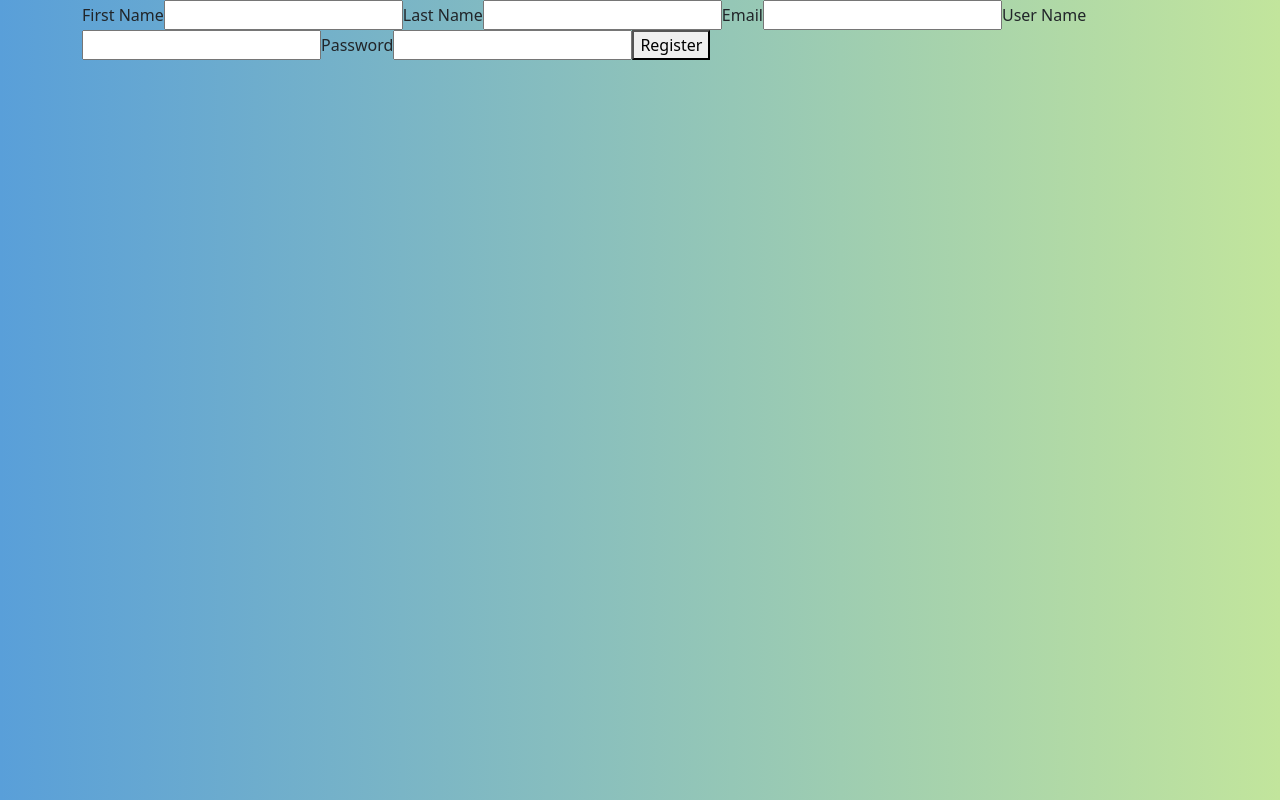
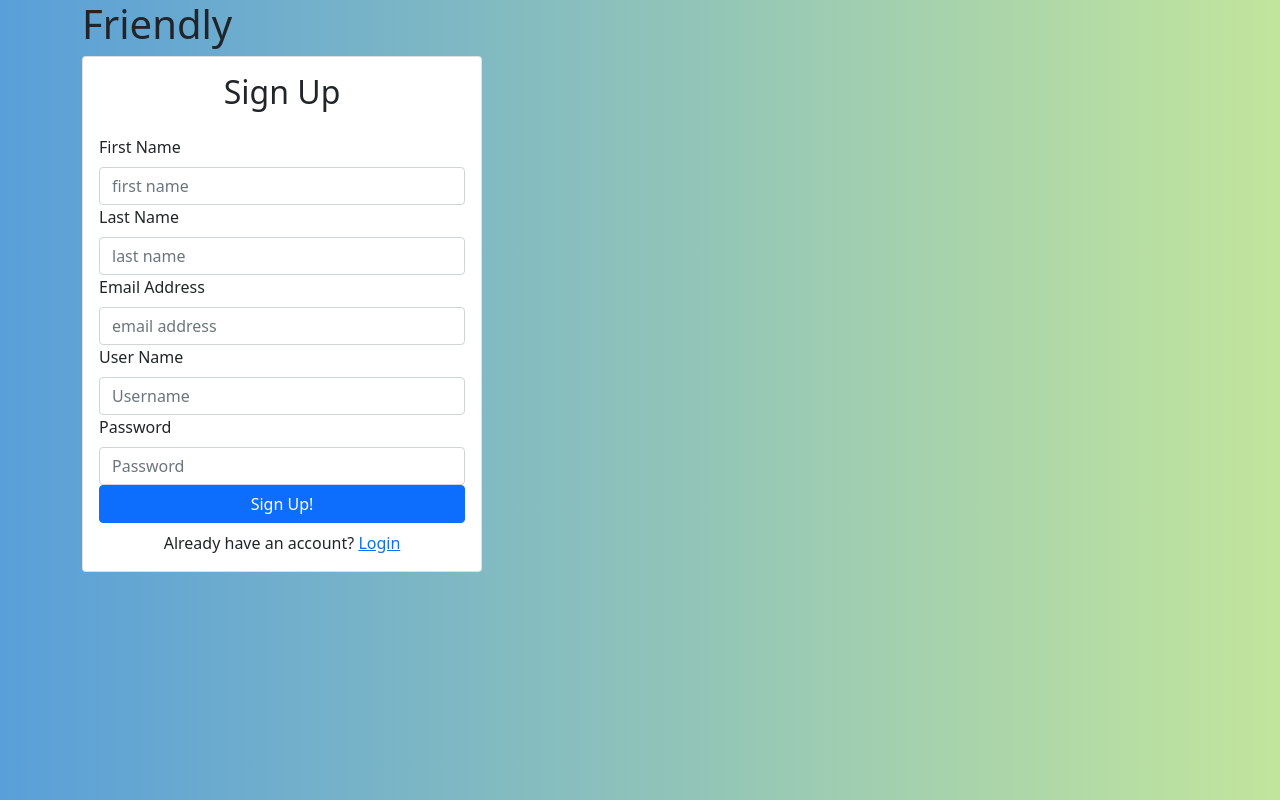
Before and after one commit to KacieHawkinsdev98/Friendly_AppV2_Capstone, a React (Create React App) app in the folder friendlyappv2/: page /signup in a window 1280 px wide. Built offline with nearby package versions, Linux system fonts and the light colour scheme.

Commit message:
created YelpAPI axios requests

```diff
--- a/friendlyappv2/src/components/Login/Login.jsx
+++ b/friendlyappv2/src/components/Login/Login.jsx
@@ -1,5 +1,7 @@
 import React, { Component } from 'react';
 import axios from 'axios';
+import { Card, Button, Form} from "react-bootstrap";
+import { Link } from "react-router-dom";
 
 
 class Login extends Component {
@@ -42,14 +44,42 @@ async userLogin(user){
 
      render() {
         return (
-        <form onSubmit={this.handleSubmit}>
-        <label>Login</label>
-        <label>Username</label>
-        <input type="text" name="username" onChange={this.handleChange} value={this.state.username}/>
-        <label>Password</label>
-        <input type="text" name="password" onChange={this.handleChange} value={this.state.password}/>
-        <button type="submit">Login</button>
-        </form>
+
+            <>
+               <h1 className="text=center mb-7">Friendly</h1>
+
+            <Card  style={{ width: '25rem' }}>
+              <Card.Body>
+                <h2 className="text-center mb-4">Log In</h2>
+                <Form onSubmit={this.handleSubmit}>
+                  <Form.Group id="username">
+                    <Form.Label>User Name</Form.Label>
+                    <Form.Control
+                    type="text" name="username"
+                    placeholder="username"
+                    onChange={this.handleChange}
+                    value={this.username}/>
+                  </Form.Group>
+                  <Form.Group id="password">
+                    <Form.Label>Password</Form.Label>
+                    <Form.Control type="password" name="password"
+                    placeholder="password"
+                    onChange={this.handleChange}
+                    value={this.password}/>
+                  </Form.Group>
+                  <Button className="w-100" type="submit">
+                    Log In
+                  </Button>
+                </Form>
+                  <div className="w-100 text-center mt-2">
+              Need an account? <Link to="/signup">Sign Up</Link>
+            </div>
+              </Card.Body>
+            </Card>
+
+          </>
+
+
          );
     }
 }
--- a/friendlyappv2/src/components/SignUp/SignUp.jsx
+++ b/friendlyappv2/src/components/SignUp/SignUp.jsx
@@ -1,5 +1,7 @@
 import React, { Component } from 'react';
 import axios from 'axios';
+import { Card, Button, Form} from "react-bootstrap";
+import { Link } from "react-router-dom";
 
 
 class Signup extends Component {
@@ -48,25 +50,67 @@ class Signup extends Component {
 
     }
 
-    render(){
-    return(
-        <form onSubmit={this.handleSubmit}>
-        <label>First Name</label>
-        <input type="text" name="firstName" onChange={this.handleChange} value={this.state.firstName}/>
-        <label>Last Name</label>
-        <input type="text" name="lastName" onChange={this.handleChange} value={this.state.lastName}/>
-        <label>Email</label>
-        <input type="text" name="emailAddress" onChange={this.handleChange} value={this.state.emailAddress}/>
-        <label>User Name</label>
-        <input type="username" name="userName" onChange={this.handleChange} value={this.state.userName}/>
-        <label>Password</label>
-        <input type="password" name="password" onChange={this.handleChange} value={this.state.password}/>
-        <button type="submit">Register</button>
-        </form>
+render() {
+    return (
 
-    )};
+        <>
+           <h1 className="text=center mb-7">Friendly</h1>
+
+        <Card  style={{ width: '25rem' }}>
+          <Card.Body>
+            <h2 className="text-center mb-4">Sign Up</h2>
+            <Form onSubmit={this.handleSubmit}>
+              <Form.Group id="username">
+                <Form.Label>First Name</Form.Label>
+                <Form.Control
+                type="text" name="firstname"
+                placeholder="first name"
+                onChange={this.handleChange}
+                value={this.firstName}/>
+              </Form.Group>
+              <Form.Group id="lastname">
+                <Form.Label>Last Name</Form.Label>
+                <Form.Control type="lastname" name="lastname"
+                placeholder="last name"
+                onChange={this.handleChange}
+                value={this.lastName}/>
+              </Form.Group>
+              <Form.Group id="emailAddress">
+                <Form.Label>Email Address</Form.Label>
+                <Form.Control type="email" name="emailAddress"
+                placeholder="email address"
+                onChange={this.handleChange}
+                value={this.emailAddress}/>
+              </Form.Group>
+              <Form.Group id="userName">
+                <Form.Label>User Name</Form.Label>
+                <Form.Control type="username" name="username"
+                placeholder="Username"
+                onChange={this.handleChange}
+                value={this.userName}/>
+              </Form.Group>
+              <Form.Group id="password">
+                <Form.Label>Password</Form.Label>
+                <Form.Control type="password" name="password"
+                placeholder="Password"
+                onChange={this.handleChange}
+                value={this.password}/>
+              </Form.Group>
+              <Button className="w-100" type="submit">
+                Sign Up!
+              </Button>
+            </Form>
+              <div className="w-100 text-center mt-2">
+          Already have an account? <Link to="./">Login</Link>
+        </div>
+          </Card.Body>
+        </Card>
+
+      </>
 
 
+     );
+}
 }
 
 export default Signup;
--- a/friendlyappv2/src/components/UpdateProfile/InterestsCheckboxes.jsx
+++ b/friendlyappv2/src/components/UpdateProfile/InterestsCheckboxes.jsx
@@ -30,7 +30,7 @@ class InterestsCheckbox extends Component {
 
     onChangeoutdoorActivities = () => {
       this.setState(initialState => ({
-        isoutdoorActivities: !initialState.  isoutdoorActivities,
+        isoutdoorActivities: !initialState.isoutdoorActivities,
       }));
     }
 
@@ -61,7 +61,7 @@ class InterestsCheckbox extends Component {
         checkbox: checkArray.toString()
       };
 
-      axios.post('http://localhost:4000/api/checkbox-save', checkData)
+      axios.post('http://127.0.0.1:8000/api/auth/profile/', checkData)
         .then((res) => {
           console.log(res.data)
         }).catch((error) => {
@@ -71,7 +71,7 @@ class InterestsCheckbox extends Component {
 
     render() {
       return (
-        <div className="App">
+        <div className="InterestsCheckboxes">
           <h2>Interests</h2>
           <form onSubmit={this.onSubmit}>
             <div className="form-check">
@@ -130,7 +130,7 @@ class InterestsCheckbox extends Component {
             </div>
 
             <div className="form-group">
-              <button className="btn btn-success">
+              <button type="submit" className="btn btn-success">
                 Save
               </button>
             </div>
--- a/friendlyappv2/src/components/UpdateProfile/ProfilePic.jsx
+++ b/friendlyappv2/src/components/UpdateProfile/ProfilePic.jsx
@@ -17,7 +17,7 @@ export default function UploadPhoto() {
     const formData = new FormData();
     formData.append("image", image.raw);
 
-    await fetch('http://127.0.0.1:8000/api/auth/register/', {
+    await fetch('http://127.0.0.1:8000/profile/', {
       method: "POST",
       headers: {
         "Content-Type": "multipart/form-data"
@@ -37,14 +37,14 @@ export default function UploadPhoto() {
               <i className="fas fa-circle fa-stack-2x" />
               <i className="fas fa-store fa-stack-1x fa-inverse" />
             </span>
-            <h5 className="text-center">Upload your photo</h5>
+
           </>
         )}
       </label>
       <input
         type="file"
         id="upload-button"
-        style={{ display: "none" }}
+        style={{ display: "button" }}
         onChange={handleChange}
       />
       <br />
--- a/friendlyappv2/src/components/UpdateProfile/UpdateProfile.jsx
+++ b/friendlyappv2/src/components/UpdateProfile/UpdateProfile.jsx
@@ -2,6 +2,7 @@ import React, { Component } from 'react';
 import axios from 'axios';
 import { Dropdown } from 'react-bootstrap';
 import UploadPhoto from './ProfilePic';
+import InterestsCheckbox from './InterestsCheckboxes'
 // import './UpdateProfile.css';
 
 
@@ -53,7 +54,7 @@ class UpdateProfile extends Component {
     async updateUser(user) {
         console.log(user)
       try{
-      let response = await axios.post('http://127.0.0.1:8000/api/auth/profile/',user);
+      let response = await axios.post('http://127.0.0.1:8000/profile',user);
       console.log(response.data)
     }
       catch (ex) {
@@ -72,17 +73,12 @@ class UpdateProfile extends Component {
     <h4 className="pb-4 border-bottom">Manage Profile</h4>
     <div className="d-flex align-items-start py-3 border-bottom">
     {/* <img src="https://images.pexels.com/photos/1037995/pexels-photo-1037995.jpeg?auto=compress&cs=tinysrgb&dpr=1&w=500" classNameName="img" alt=""> */}
-        <div className="pl-sm-4 pl-2" id="img-section"> <b>Profile Photo</b>
-        <button className="btn button border"
-        type='submit'
-        value={UploadPhoto}
-        ><b>Upload</b></button>
-        </div>
+       <UploadPhoto/>
     </div>
     <div className="py-2">
         <div className="row py-2">
             <div className="col-md-6">
-            <label for="location">Location</label>
+            <label >Location</label>
             <input type="text"
             className="bg-light form-control"
             onChange={this.handleChange}
@@ -90,14 +86,15 @@ class UpdateProfile extends Component {
             ></input>
             </div>
             <div className="col-md-6 pt-md-0 pt-3">
-            <label for="bio">Bio</label>
-            <textarea class="form-control" rows="5" id="comment"></textarea>
+            <label >Bio</label>
+            <textarea className="form-control" rows="5" id="comment"></textarea>
             <input
             onChange={this.handleChange}
             value={this.bio}
             />
             </div>
         </div>
+        <InterestsCheckbox/>
         <Dropdown>
   <Dropdown.Toggle variant="success" id="dropdown-basic">
     Food Preferences
```
Also changed, not shown: friendlyappv2/src/components/Yelp/YelpSuggestions.jsx (added, +84 -0 lines), friendlyappv2/src/components/Yelp/httpService.jsx (added, +22 -0 lines), friendlyappv2/src/components/Login/Login.css (added).
